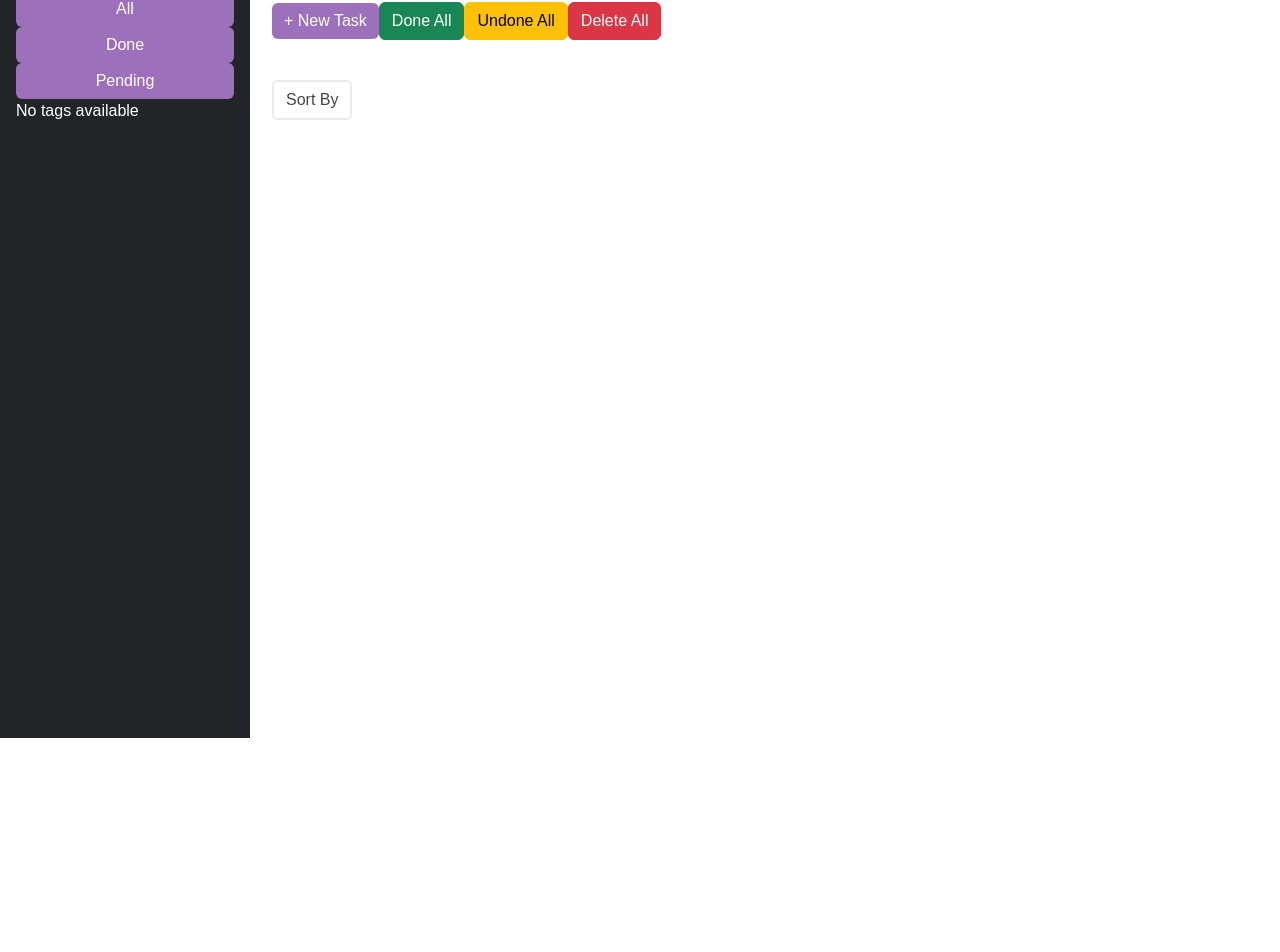
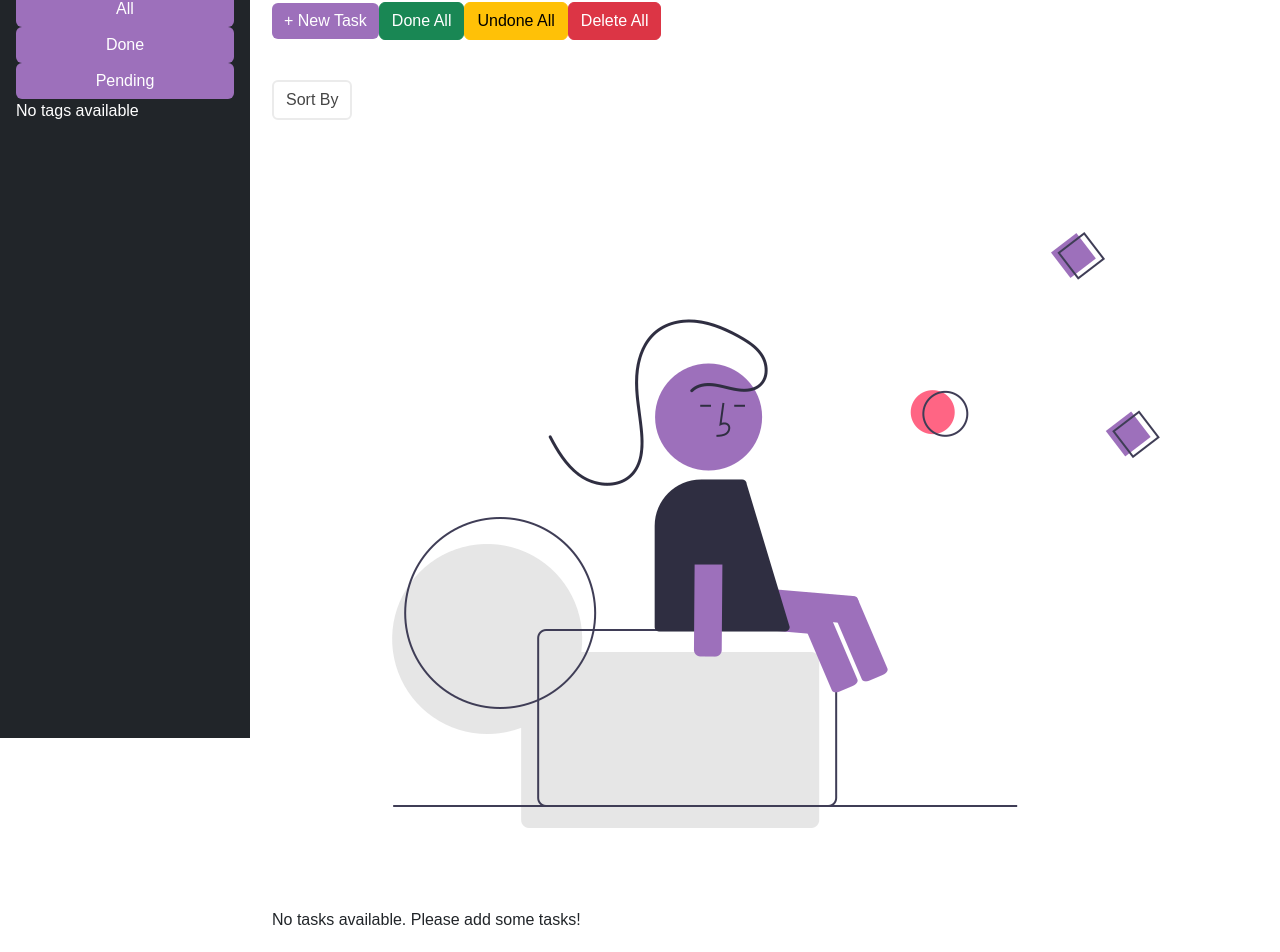
Before and after one commit to KyneLaggui/internship-todo-app, a React (Vite) app: page / in a window 1280 px wide. Shown: the part 62-1014 px from the top of the page. Before the commit the page ends 800 px from the top, so only its background shows below. Built offline with nearby package versions, Linux system fonts and the light colour scheme.

Commit message:
feat: no tasks pending

```diff
--- a/src/components/ToDo/TodoList.jsx
+++ b/src/components/ToDo/TodoList.jsx
@@ -16,6 +16,7 @@ import 'react-toastify/dist/ReactToastify.css';
 import AddTodoModal from './AddTodoModal';
 import EditTodoModal from './EditTodoModal';
 import SortDropdown from './SortDropdown';
+import noTasksImage from '../../assets/no-tasks.png';
 
 function TodoList({ filter, selectedTag }) {
   const todos = useSelector((state) => state.todos);
@@ -107,6 +108,8 @@ function TodoList({ filter, selectedTag }) {
     }
   };
 
+  const filteredAndSortedTodos = getFilteredAndSortedTodos();
+
   return (
     <div className="todo-container">
       <ToastContainer />
@@ -130,8 +133,14 @@ function TodoList({ filter, selectedTag }) {
         <SortDropdown setSortOption={setSortOption} />
       </div>
 
+      {filteredAndSortedTodos.length === 0 ? (
+        <div className="no-tasks-container">
+          <img src={noTasksImage} alt="No tasks" className="no-tasks-image" />
+          <p>No tasks available. Please add some tasks!</p>
+        </div>
+      ) : (
         <ListGroup>
-  {getFilteredAndSortedTodos().map((todo) => {
+          {filteredAndSortedTodos.map((todo) => {
             const isExpired = new Date(todo.endDate) < new Date(); // Check if the todo is expired
 
             return (
@@ -167,6 +176,7 @@ function TodoList({ filter, selectedTag }) {
             );
           })}
         </ListGroup>
+      )}
 
       <AddTodoModal show={showAdd} handleClose={() => setShowAdd(false)} />
       <EditTodoModal show={showEdit} handleClose={() => setShowEdit(false)} todo={editTodoData} />
```
Also changed, not shown: src/assets/no-tasks.png (added). Lines whose indentation alone changed are shown as unchanged.
